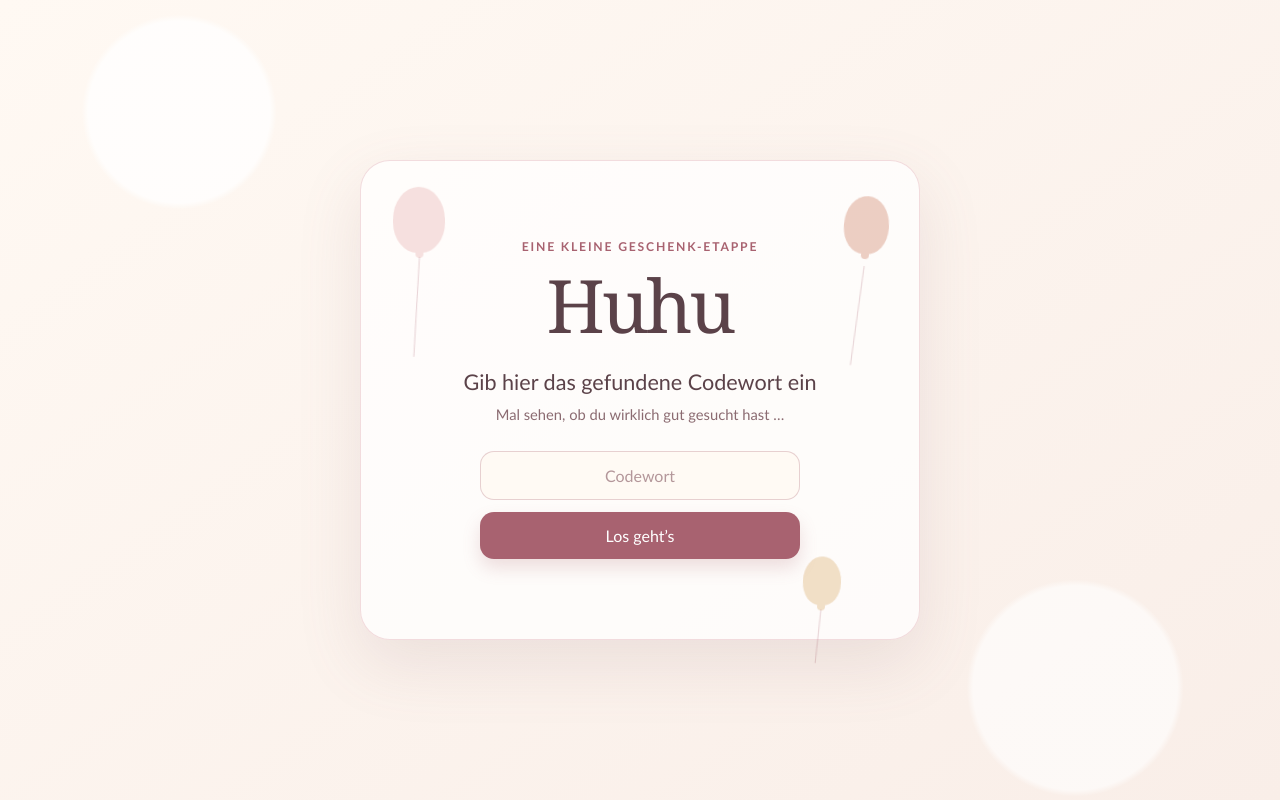
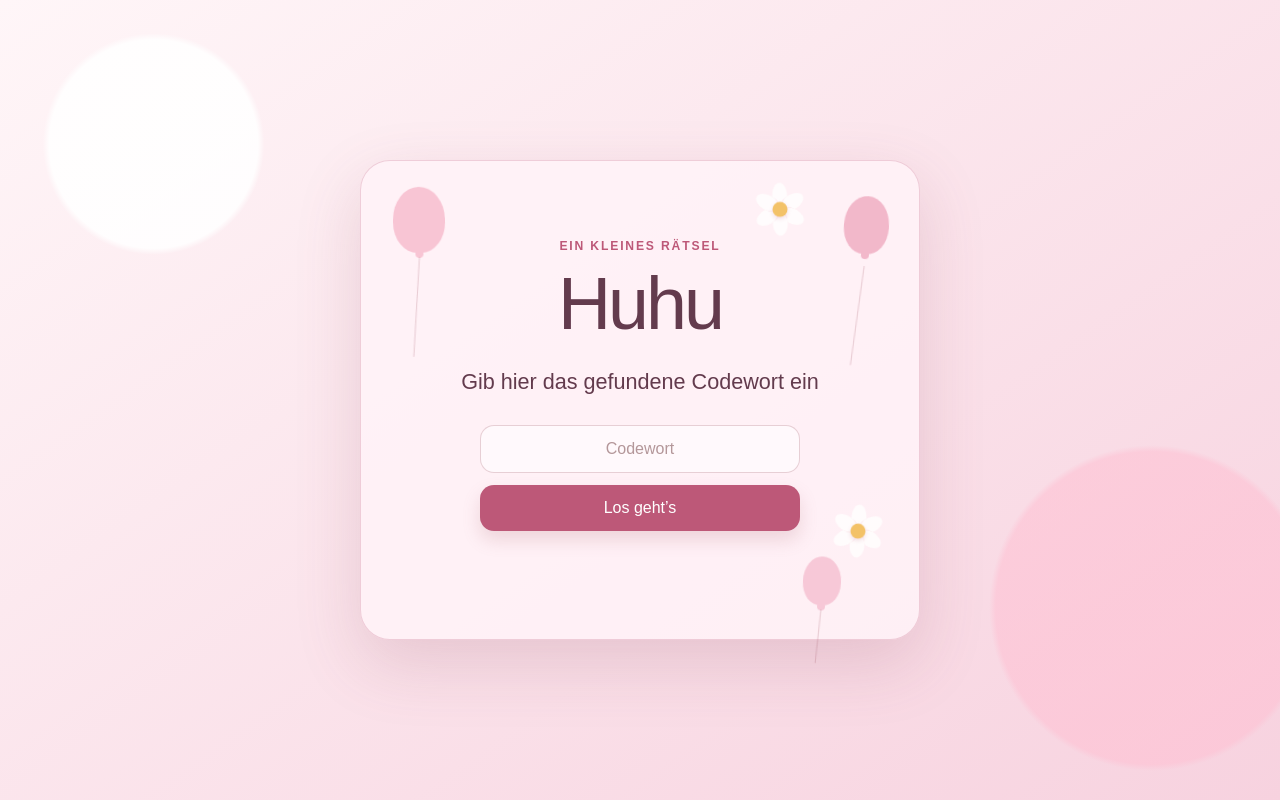
Before and after one commit to TheFilly/surprise, a plain HTML site: page index.html in a window 1280 px wide. Drawn offline with Linux system fonts and the light colour scheme.

Commit message:
design changes

```diff
--- a/index.html
+++ b/index.html
@@ -15,11 +15,26 @@
       <div class="balloon balloon-one" aria-hidden="true"><span></span></div>
       <div class="balloon balloon-two" aria-hidden="true"><span></span></div>
       <div class="balloon balloon-three" aria-hidden="true"><span></span></div>
+      <div class="daisy daisy-one" aria-hidden="true">
+        <span class="petal" style="--angle: 0deg"></span>
+        <span class="petal" style="--angle: 60deg"></span>
+        <span class="petal" style="--angle: 120deg"></span>
+        <span class="petal" style="--angle: 180deg"></span>
+        <span class="petal" style="--angle: 240deg"></span>
+        <span class="petal" style="--angle: 300deg"></span>
+      </div>
+      <div class="daisy daisy-two" aria-hidden="true">
+        <span class="petal" style="--angle: 0deg"></span>
+        <span class="petal" style="--angle: 60deg"></span>
+        <span class="petal" style="--angle: 120deg"></span>
+        <span class="petal" style="--angle: 180deg"></span>
+        <span class="petal" style="--angle: 240deg"></span>
+        <span class="petal" style="--angle: 300deg"></span>
+      </div>
 
-      <p class="eyebrow">Eine kleine Geschenk-Etappe</p>
+      <p class="eyebrow">Ein kleines Rätsel</p>
       <h1 id="page-title">Huhu</h1>
       <p class="intro">Gib hier das gefundene Codewort ein</p>
-      <p class="subline">Mal sehen, ob du wirklich gut gesucht hast …</p>
 
       <form id="code-form" class="code-form">
         <label class="sr-only" for="codeword">Codewort</label>
--- a/script.js
+++ b/script.js
@@ -53,7 +53,7 @@ if (giftImage && imagePlaceholder) {
 const confetti = document.querySelector("#confetti");
 
 if (confetti) {
-  const colors = ["#dca6ae", "#e8c2b5", "#eed8ba", "#c7d9d0", "#f4d9d8"];
+  const colors = ["#e887a2", "#efa9bf", "#f5bfd0", "#c7d9d0", "#f7b9cb"];
 
   for (let index = 0; index < 54; index += 1) {
     const piece = document.createElement("span");
--- a/styles.css
+++ b/styles.css
@@ -1,11 +1,11 @@
 :root {
-  --cream: #fff9f3;
-  --cream-deep: #f9eee8;
-  --rose: #dca6ae;
-  --rose-dark: #a86270;
-  --rose-soft: #f4d9d8;
-  --ink: #5b4249;
-  --muted: #8b6b71;
+  --cream: #fff4f7;
+  --cream-deep: #f8dce5;
+  --rose: #e887a2;
+  --rose-dark: #bd5878;
+  --rose-soft: #f7b9cb;
+  --ink: #633b4d;
+  --muted: #956377;
   --white: #ffffff;
 }
 
@@ -23,7 +23,7 @@ body {
   min-width: 320px;
   min-height: 100vh;
   color: var(--ink);
-  font-family: "Trebuchet MS", "Segoe UI", sans-serif;
+  font-family: Arial, Helvetica, sans-serif;
 }
 
 button,
@@ -38,9 +38,9 @@ input {
   overflow: hidden;
   padding: 28px 18px;
   background:
-    radial-gradient(circle at 14% 14%, rgba(255, 255, 255, 0.78) 0 7%, transparent 7.5%),
-    radial-gradient(circle at 84% 86%, rgba(255, 255, 255, 0.62) 0 8%, transparent 8.5%),
-    linear-gradient(145deg, var(--cream) 0%, var(--cream-deep) 100%);
+    radial-gradient(circle at 12% 18%, rgba(255, 255, 255, 0.9) 0 8%, transparent 8.5%),
+    radial-gradient(circle at 90% 76%, rgba(255, 190, 209, 0.52) 0 12%, transparent 12.5%),
+    linear-gradient(145deg, #fff6f8 0%, #f7d2df 100%);
 }
 
 .card {
@@ -48,10 +48,10 @@ input {
   width: min(100%, 560px);
   min-height: 480px;
   padding: 78px clamp(24px, 8vw, 68px) 58px;
-  border: 1px solid rgba(220, 166, 174, 0.38);
+  border: 1px solid rgba(189, 88, 120, 0.24);
   border-radius: 30px;
-  background: rgba(255, 255, 255, 0.73);
-  box-shadow: 0 24px 65px rgba(139, 107, 113, 0.14);
+  background: rgba(255, 244, 248, 0.84);
+  box-shadow: 0 24px 65px rgba(143, 70, 96, 0.18);
   text-align: center;
   isolation: isolate;
 }
@@ -74,7 +74,7 @@ input {
 h1 {
   margin: 0;
   color: var(--ink);
-  font-family: Georgia, "Times New Roman", serif;
+  font-family: Arial, Helvetica, sans-serif;
   font-size: clamp(2.8rem, 9vw, 4.6rem);
   font-weight: 400;
   letter-spacing: -0.04em;
@@ -86,15 +86,9 @@ h1 {
 }
 
 .intro {
-  margin: 25px 0 7px;
+  margin: 25px 0 28px;
   font-size: clamp(1.1rem, 3vw, 1.35rem);
   line-height: 1.45;
-}
-
-.subline {
-  margin: 0 auto 28px;
-  color: var(--muted);
-  font-size: 0.92rem;
 }
 
 .code-form {
@@ -110,7 +104,7 @@ input {
   border-radius: 14px;
   padding: 14px 16px;
   color: var(--ink);
-  background: rgba(255, 249, 243, 0.8);
+  background: rgba(255, 250, 252, 0.92);
   outline: none;
   text-align: center;
   transition: border-color 180ms ease, box-shadow 180ms ease;
@@ -161,7 +155,7 @@ button:active {
   place-items: center;
   border: 1px solid rgba(220, 166, 174, 0.3);
   border-radius: 20px;
-  background: rgba(249, 238, 232, 0.82);
+  background: rgba(250, 215, 226, 0.82);
   box-shadow: inset 0 0 0 8px rgba(255, 255, 255, 0.2),
     0 14px 26px rgba(139, 107, 113, 0.1);
 }
@@ -229,7 +223,7 @@ button:active {
   right: 30px;
   width: 45px;
   height: 58px;
-  background: #e8c2b5;
+  background: #efa9bf;
   animation-delay: -3.2s;
 }
 
@@ -238,13 +232,62 @@ button:active {
   bottom: 24px;
   width: 38px;
   height: 49px;
-  background: #eed8ba;
+  background: #f5bfd0;
   animation-delay: -4.4s;
 }
 
 .balloon-three span {
   top: 53px;
   height: 54px;
+}
+
+.daisy {
+  position: absolute;
+  z-index: -1;
+  width: 54px;
+  height: 54px;
+  opacity: 0.9;
+  animation: float 6.4s ease-in-out infinite;
+}
+
+.daisy .petal {
+  position: absolute;
+  top: 50%;
+  left: 50%;
+  width: 15px;
+  height: 25px;
+  border-radius: 50% 50% 46% 46%;
+  background: #fffdfd;
+  box-shadow: inset 0 -2px 0 rgba(232, 135, 162, 0.16);
+  transform: translate(-50%, -50%) rotate(var(--angle)) translateY(-14px);
+  transform-origin: center;
+}
+
+.daisy::after {
+  position: absolute;
+  top: 50%;
+  left: 50%;
+  width: 15px;
+  height: 15px;
+  border-radius: 50%;
+  background: #f2bd58;
+  box-shadow: 0 2px 4px rgba(189, 88, 120, 0.2);
+  content: "";
+  transform: translate(-50%, -50%);
+}
+
+.daisy-one {
+  top: 24px;
+  right: 112px;
+  transform: scale(0.82) rotate(-12deg);
+  animation-delay: -2.4s;
+}
+
+.daisy-two {
+  right: 34px;
+  bottom: 68px;
+  transform: scale(0.62) rotate(18deg);
+  animation-delay: -4.8s;
 }
 
 .confetti {
```
Also changed, not shown: geschenk.html (+16 -0 lines).
